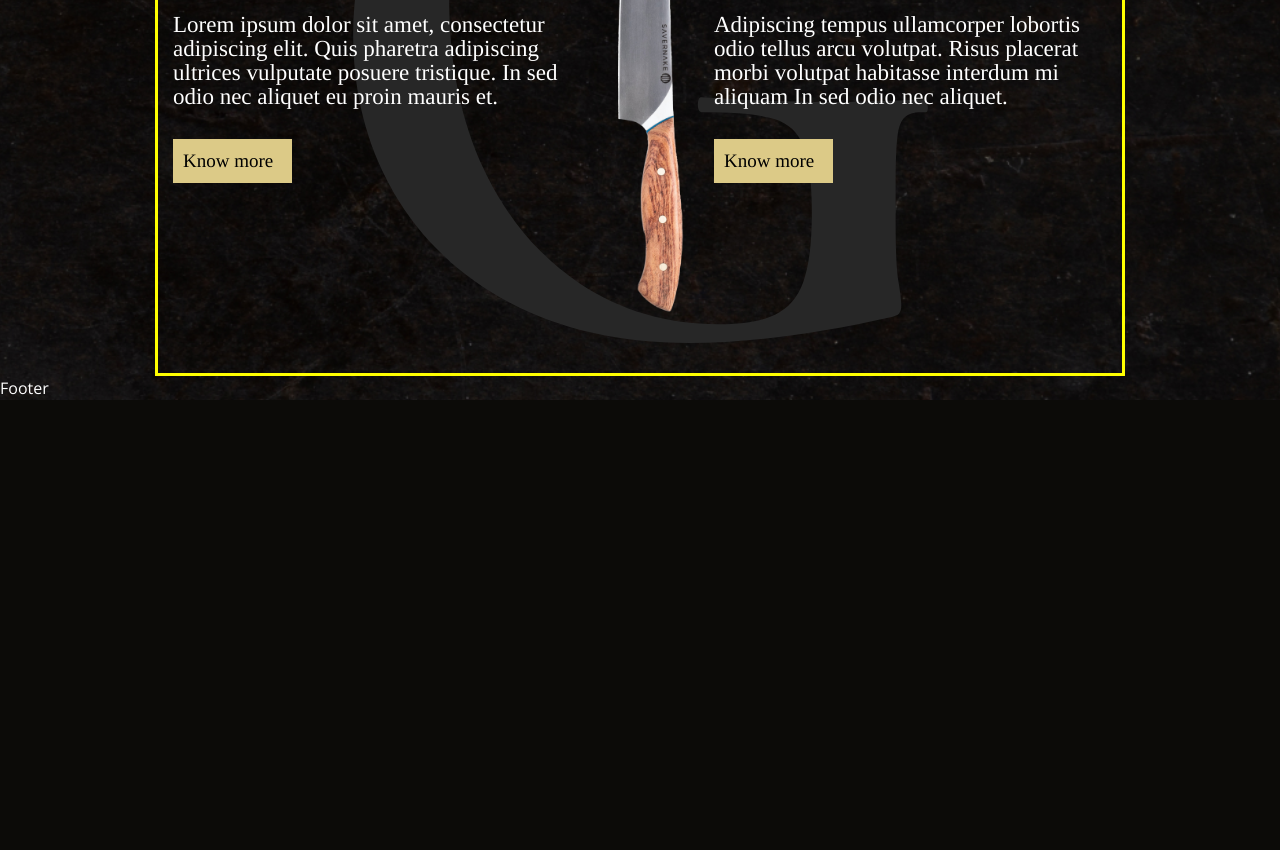
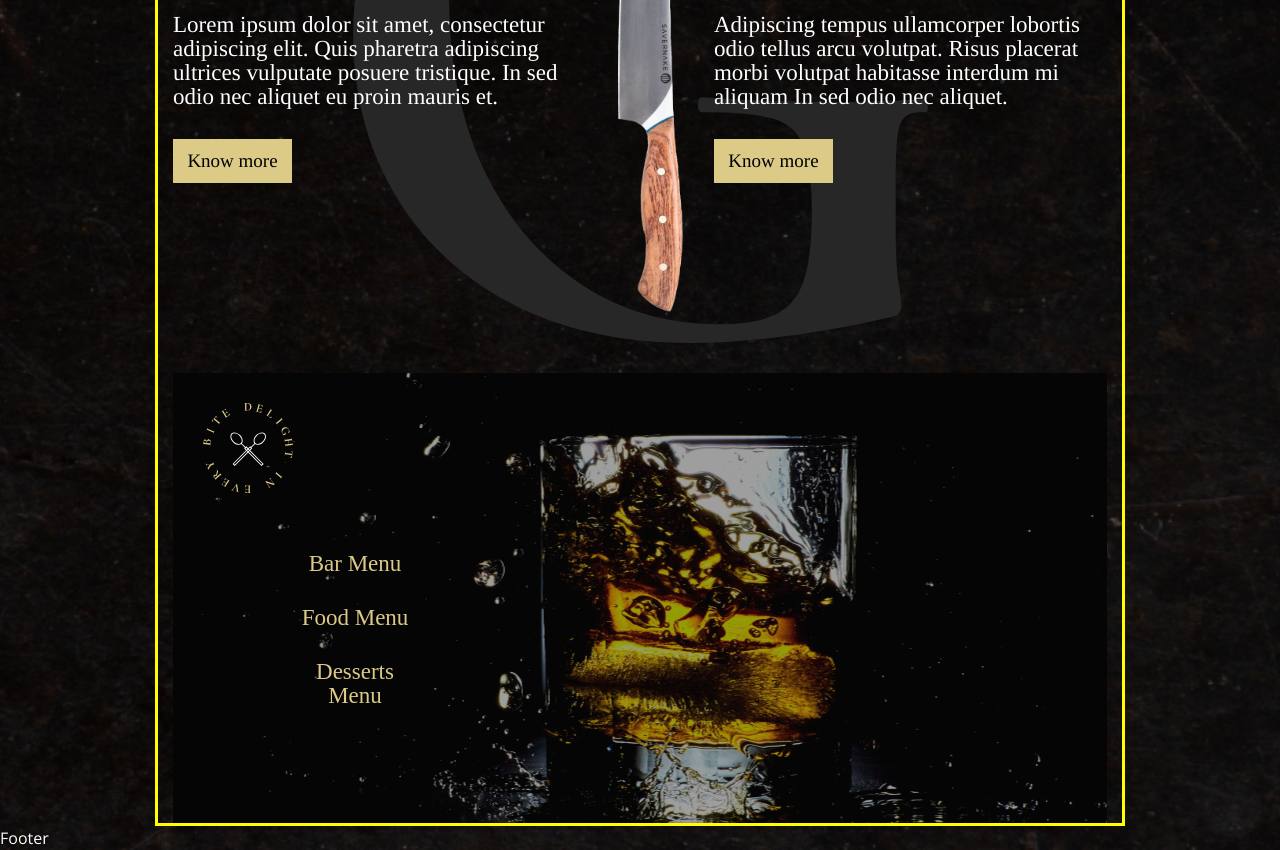
Before and after one commit to Elusiuve1593/landing, a React (Create React App) app: page / in a window 1280 px wide. Shown: the part 840-1690 px from the top of the page. Before the commit the page ends 1240 px from the top, so only its background shows below. Built offline with nearby package versions, Linux system fonts and the light colour scheme; a web font is replaced by a local one.

Commit message:
BarPage_00

```diff
--- a/src/App.js
+++ b/src/App.js
@@ -6,6 +6,7 @@ import { Footer } from './components/Footer/Footer';
 import { Header } from './components/Header/Header';
 import { Main_Slider } from './components/Main Slider/Main_Slider';
 import { About } from './components/About/About';
+import { Bar } from './components/Bar/Bar';
 
 const App = () => {
   return (
@@ -16,6 +17,7 @@ const App = () => {
           <div className={c.container}>
             <Main_Slider />
             <About />
+            <Bar />
           </div>
         </main>
         <Footer />
--- a/src/components/About/About.module.scss
+++ b/src/components/About/About.module.scss
@@ -46,6 +46,7 @@
     }
 
     .button {
+        text-align: center;
         background-color: #DCCA87;
         padding: 10px;
         font-weight: 500;
--- /dev/null
+++ b/src/components/Bar/Bar.jsx
@@ -0,0 +1,19 @@
+import s from "./Bar.module.scss";
+import logo from "../../assets/img/main-decor.svg"
+
+export const Bar = () => {
+    return (
+        <div className={s.menu_block}>
+            <img
+                className={s.menu_block__logo}
+                src={logo}
+                alt="logo"
+            />
+            <div className={s.menu_block__container}>
+                <a href="#" className={s.menu_block__link}>Bar Menu</a>
+                <a href="#" className={s.menu_block__link}>Food Menu</a>
+                <a href="#" className={s.menu_block__link}>Desserts Menu</a>
+            </div>
+        </div>
+    )
+}
--- /dev/null
+++ b/src/components/Bar/Bar.module.scss
@@ -0,0 +1,52 @@
+@import "../../variables/variables.scss";
+
+.menu_block {
+    background: center / cover no-repeat no-repeat url("../../assets/img/alcohol.jpg");
+    min-height: 450px;
+    font-family: $cormorant-family;
+
+    @media(max-width: 767.98px) {
+        background: none;
+    }
+
+    &__logo {
+        width: 90px;
+        margin: 30px;
+
+        @media(max-width: 767.98px) {
+            margin: 0;
+            margin-bottom: 30px;
+        }
+    }
+
+    &__container {
+        display: flex;
+        flex-direction: column;
+        max-width: 160px;
+        @media(max-width: 767.98px) {
+            margin: 0 auto;
+        }
+    }
+
+    &__link:first-child {
+        margin-top: 15%;
+    }
+
+    &__link {
+        text-align: center;
+        font-size: 23px;
+        margin-bottom: 20px;
+        display: block;
+        margin-left: 70%;
+        padding: 5px;
+        min-width: 140px;
+        color: $main-hover;
+
+        &:hover {
+            text-decoration: underline;
+        }
+        @media(max-width: 767.98px) {
+            margin: 0;
+        }
+    }
+}
```
Also changed, not shown: src/assets/img/alcohol.jpg (added).
